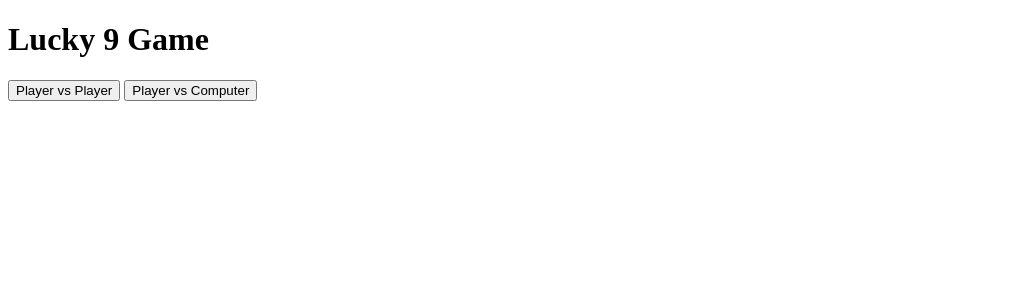
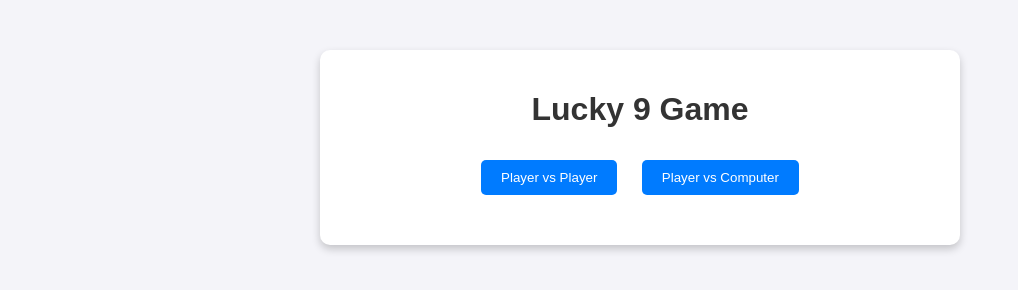
Before and after one commit to 358543/lucky-9-card-game, a plain HTML site: page index.html in a window 1280 px wide. Shown: the whole page, without its empty margins (0-1018 px from the left). Drawn offline with Linux system fonts and the light colour scheme.

Commit message:
Update styles.css

```diff
--- a/styles.css
+++ b/styles.css
@@ -1,6 +1,48 @@
-/* Keep all styles as they are */
-.hidden {
-  display: none;
+body {
+  font-family: Arial, sans-serif;
+  background-color: #f4f4f9;
+  color: #333;
+  text-align: center;
+  margin: 0;
+  padding: 0;
+}
+
+.game-container {
+  max-width: 600px;
+  margin: 50px auto;
+  padding: 20px;
+  background: #fff;
+  border-radius: 10px;
+  box-shadow: 0 4px 8px rgba(0, 0, 0, 0.2);
+}
+
+h1 {
+  color: #333;
+}
+
+#mode-selection, #game-board {
+  margin: 20px 0;
+}
+
+button {
+  background: #007bff;
+  color: white;
+  padding: 10px 20px;
+  border: none;
+  border-radius: 5px;
+  cursor: pointer;
+  margin: 10px;
+}
+
+button:hover {
+  background: #0056b3;
+}
+
+.cards {
+  display: flex;
+  justify-content: center;
+  gap: 10px;
+  margin-top: 10px;
 }
 
 .card img {
@@ -9,6 +51,16 @@
   border-radius: 5px;
   box-shadow: 0 2px 5px rgba(0, 0, 0, 0.2);
   animation: cardDraw 0.5s ease-in-out;
+}
+
+.hidden {
+  display: none;
+}
+
+#result {
+  margin-top: 20px;
+  font-size: 20px;
+  font-weight: bold;
 }
 
 @keyframes cardDraw {
```
